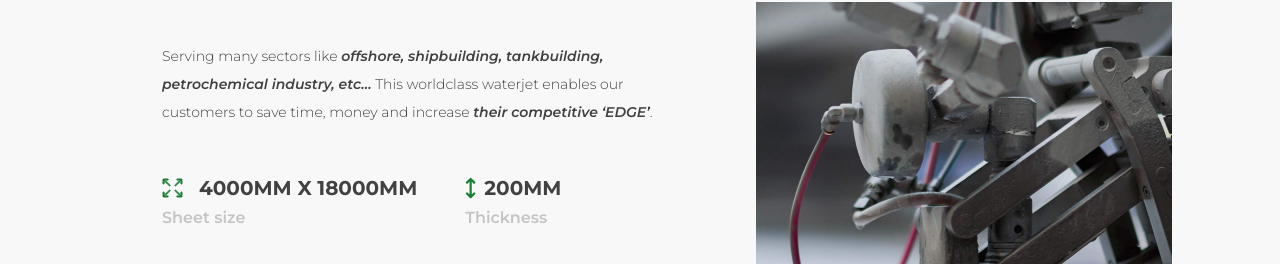
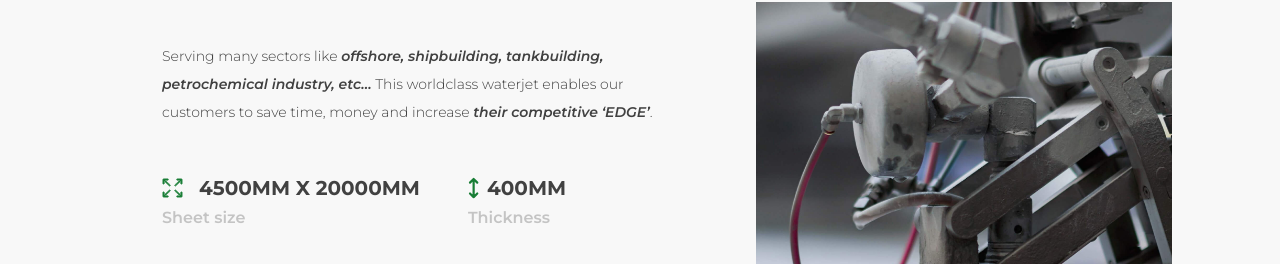
Before and after one commit to studiolex/Helaxa, a Next.js app: page / in a window 1280 px wide. Shown: the part 2375-2639 px from the top of the page. Built offline with nearby package versions, Linux system fonts and the light colour scheme.

Commit message:
Waterjet afmetingen wijziging

```diff
--- a/components/waterjet.js
+++ b/components/waterjet.js
@@ -60,7 +60,7 @@ function Waterjet() {
                 <div className="flex items-center space-x-4 ">
                   <Sheetsize />
                   <p className="font-bold uppercase text-xl">
-                    4000mm x 18000mm
+                    4500mm x 20000mm
                   </p>
                 </div>
                 <p className="text-darkgrey font-semibold  text-md">
@@ -70,7 +70,7 @@ function Waterjet() {
               <div className="space-y-1 md:mb-4">
                 <div className="flex items-center space-x-2 ">
                   <Thickness />
-                  <p className="font-bold uppercase text-xl">200mm</p>
+                  <p className="font-bold uppercase text-xl">400mm</p>
                 </div>
                 <p className="text-darkgrey font-semibold text-md">Thickness</p>
               </div>
```
